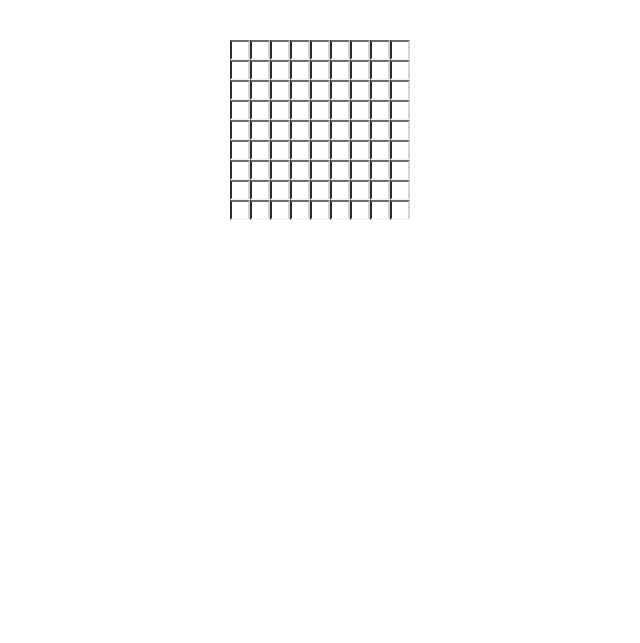
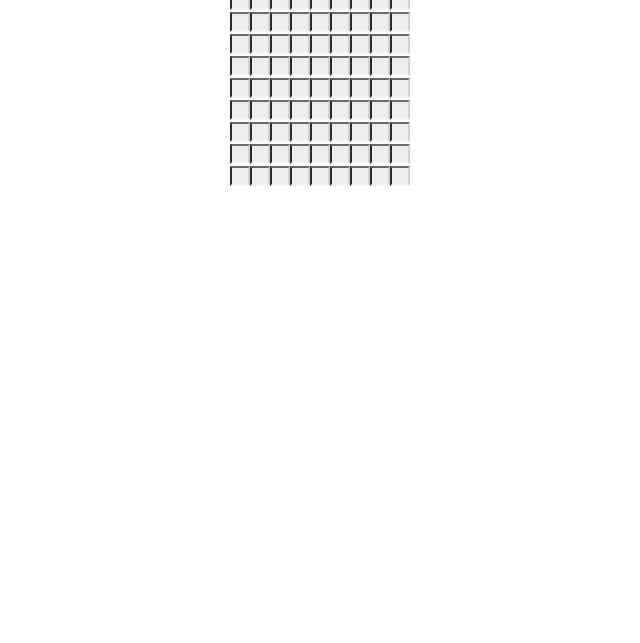
Before and after one commit to chris-pearce/learn-js, a plain HTML site: page sydney-javascript-study-group/minesweeper/index.html in a window 1280 px wide. Shown: the part 157-800 px from the top of the page, without its empty margins (320-960 px from the left). Drawn offline with nearby package versions, Linux system fonts and the light colour scheme.

Commit message:
Working along on Minesweeeper

```diff
--- a/sydney-javascript-study-group/minesweeper/index.html
+++ b/sydney-javascript-study-group/minesweeper/index.html
@@ -9,11 +9,12 @@
 </head>
 <body>
 
-    <div class="game">
-        <h1>Minesweeper</h1>
-        <div class="game__container"></div>
-    </div>
+  <div class="game">
+    <h1>Minesweeper</h1>
+    <div class="board"></div>
+  </div>
 
-    <script src="script.js"></script>
+  <script src="https://cdnjs.cloudflare.com/ajax/libs/lodash.js/3.10.1/lodash.js"></script>
+  <script src="script.js"></script>
 </body>
 </html>
--- a/sydney-javascript-study-group/minesweeper/script.js
+++ b/sydney-javascript-study-group/minesweeper/script.js
@@ -53,44 +53,87 @@
 (function(){
   var MineSweeper = {
 
-    TURN: 1,
+    // Consts
     BOARD_SIZE: {
-      rows: 9,
-      cols: 9
+      rows: 9, // Y
+      cols: 9  // X
     },
     BOARD_MAP: [],
-    DIRECTIONS: {
-      north:      [-1, 0],
-      south:      [1, 0],
-      east:       [0, 1],
-      west:       [0, -1],
-      northwest:  [-1, -1],
-      northeast:  [-1, 1],
-      southeast:  [1, 1],
-      southwest:  [1, -1],
-    },
+    MINE_MAP: [],
+    MINE_COUNT: 10,
+    MINE: "*",
+    FLAG: "/",
 
     // Draw the board as markup
     drawTheBoard: function drawTheBoard() {
-      var container = document.querySelector('.game__container');
-      var list = document.createElement('ol');
-      list.classList.add('board');
-      var cells = this.BOARD_SIZE.rows * this.BOARD_SIZE.cols;
 
-      for (var i = 0; i < cells; i++) {
-        this.BOARD_MAP.push(" ");
-        var listItem = document.createElement('li');
-        listItem.classList.add('board__item');
-        list.appendChild(listItem);
+      // Find the board container
+      var container = document.querySelector('.board');
+
+      // Number of board rows and cols
+      var rows = this.BOARD_SIZE.rows;
+      var cols = this.BOARD_SIZE.cols;
+
+      // Row loop
+      for (var i = 0; i < rows; i++) {
+
+        // Construct the row HTML
+        var row = document.createElement('div');
+        row.setAttribute('id', i);
+        row.classList.add('board__row');
+
+        // Cell array
+        var cellMap = [];
+
+        // Cell loop
+        for (var j = 0; j < cols; j++) {
+
+          // Construct the cell HTML
+          var cell = document.createElement('button');
+          cell.setAttribute('id', (i + "-" + j));
+          cell.classList.add('board__cell');
+
+          // Insert the cell into the row
+          row.appendChild(cell);
+
+          // Add cell count to cell array
+          cellMap.push("");
+        }
+
+        MineSweeper.BOARD_MAP.push(cellMap);
+        container.appendChild(row);
       }
 
-      container.appendChild(list);
-      console.log(this.BOARD_MAP);
+      console.log(MineSweeper.BOARD_MAP);
+    },
+
+    // Build mines
+    buildMines: function buildMines() {
+      var count = MineSweeper.MINE_COUNT - MineSweeper.MINE_MAP.length;
+
+      // Make sure we don't exceed number of mines
+      if (count > 0) {
+
+        for (var i = 0; i < count; i++) {
+          var randomX = Math.round(Math.random() * (MineSweeper.BOARD_SIZE.cols - 1));
+          var randomY = Math.round(Math.random() * (MineSweeper.BOARD_SIZE.rows - 1));
+          MineSweeper.BOARD_MAP[randomX][randomY] = MineSweeper.MINE;
+          MineSweeper.MINE_MAP.push("#" + randomX + "-" + randomY);
+        }
+
+        MineSweeper.MINE_MAP = _.uniq(MineSweeper.MINE_MAP);
+        MineSweeper.buildMines();
+        console.log(MineSweeper.MINE_MAP);
+
+        var elem = document.querySelector(MineSweeper.MINE_MAP[0]);
+        elem.innerHTML = "X";
+      }
     },
 
     // Initialise
     init: function() {
       this.drawTheBoard();
+      this.buildMines();
     }
   };
 
--- a/sydney-javascript-study-group/minesweeper/style.css
+++ b/sydney-javascript-study-group/minesweeper/style.css
@@ -19,7 +19,8 @@ html {
 }
 
 html {
-  padding: 100px;
+  padding: 50px 10%;
+  text-align: center;
 }
 
 ol,
@@ -36,47 +37,26 @@ h1 {
 
 
 /**
- * The game area.
+ * A board cell `button`.
  */
 
-.game {
-  margin-left: auto;
-  margin-right: auto;
-  max-width: 600px;
-  text-align: center;
-  width: 90%;
-}
-
-
-/**
- * The board.
- */
-
-.board {
-  display: flex;
-  flex-wrap: wrap;
-  margin-left: auto;
-  margin-right: auto;
-  width: 180px;
-}
-
-.board__item {
+.board__cell {
   width: 20px;
   height: 20px;
   line-height: 20px;
+  background-color: #eee;
   border: 2px inset silver;
   border-left-color: gray;
   border-right-color: lightgray;
   border-bottom-color: whitesmoke;
-  background-originx: content-box;
   cursor: pointer;
   text-align: center;
   font-size: 30px;
   transition: all 0.15s;
 }
 
-.board__item:hover,
-.board__item.is-active {
+.board__cell:hover,
+.board__cell.is-active {
   background-color: crimson;
   color: white;
 }
```
